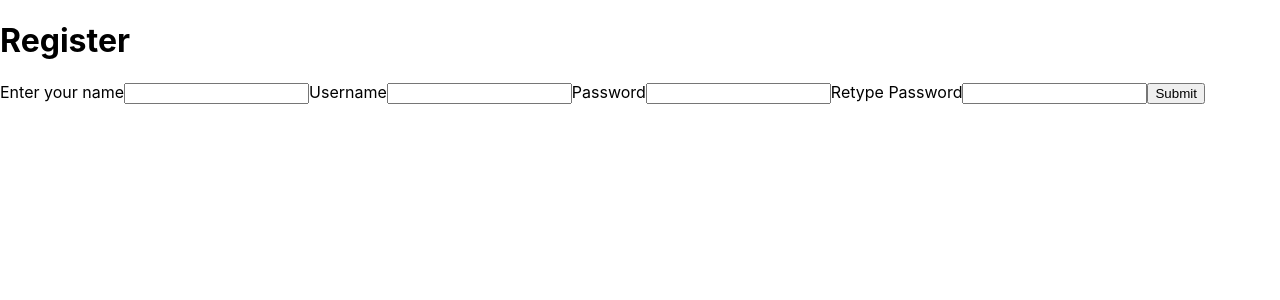
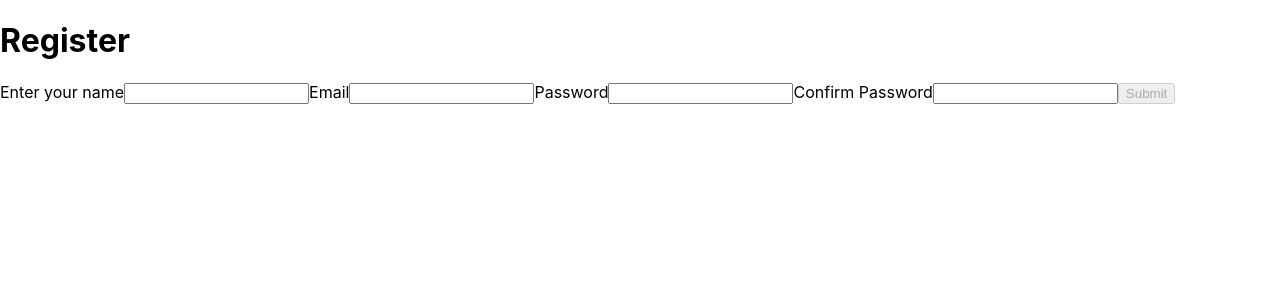
Before and after one commit to letlive419/socialMediaDataVisualization-master, a React (Create React App) app: page /Signup in a window 1280 px wide. Shown: the top 300 px of the page. Built offline with nearby package versions, Linux system fonts and the light colour scheme; no server answers.

Commit message:
Ready To test Signup

```diff
--- a/package.json
+++ b/package.json
@@ -12,6 +12,7 @@
     "@types/react-dom": "^18.3.0",
     "@types/uuid": "^10.0.0",
     "axios": "^1.7.3",
+    "bcrypt": "^5.1.1",
     "os-browserify": "^0.3.0",
     "path-browserify": "^1.0.1",
     "react": "^18.3.1",
--- /dev/null
+++ b/src/FirebaseAuth.js
@@ -0,0 +1,37 @@
+import {initializeApp} from "firebase/app";
+import {getAuth, createUserWithEmailAndPassword} from "firebase/auth";
+
+
+export default class FirebaseAuth  {
+    constructor(email, password) {
+        this.email = email;
+        this.password = password;
+
+        const firebaseConfig = {
+            apiKey: process.env.REACT_APP_API_KEY,
+            authDomain: "socialmediadatavisualizer.firebaseapp.com",
+            projectId: process.env.REACT_APP_PROJECT_ID,
+            storageBucket: "socialmediadatavisualizer.appspot.com",
+            messagingSenderId: process.env.REACT_APP_SENDER_ID,
+            appId: process.env.REACT_APP_APP_ID,
+            measurementId: "G-Q09VEC0PX1"
+        }
+
+        const app = initializeApp(firebaseConfig);
+        const auth = getAuth(app)
+
+        createUserWithEmailAndPassword(auth, email, password)
+        .then((userCredential) => {
+            const user = userCredential.user;
+            console.log(`Successfully logged in as ${user}`)
+        })
+        .catch((error) => {
+            const errorCode = error.code;
+            const errorMessage = error.message;
+            console.log(`ErrorCode = ${errorCode}, ErrorMessage: ${errorMessage}`)
+        })
+
+    }
+
+
+}
--- a/src/components/Signup.tsx
+++ b/src/components/Signup.tsx
@@ -1,10 +1,36 @@
-
+import { useState } from "react";
+import bcrypt from "bcrypt";
+import FirebaseAuth from "../FirebaseAuth";
 
 
 function Signup() {
 
+const [email, setEmail] = useState("");
+const [name, setName] = useState("");
+const [password, setPassword] = useState("");
+const [passwordToVerify, setPasswordToVerify] = useState("")
+const [submitValid, setSubmitValid] = useState(false)
+    const firebase = new FirebaseAuth()
+
+    console.log(firebase)
+
     function handleSubmit(event) {
         event.preventDefault()
+
+        if (submitValid) {
+            const firebase = new FirebaseAuth(email, password);
+        }
+
+    }
+
+    function handleMatching() {
+
+        if (password !== passwordToVerify){
+             alert("passwords must match");
+             setSubmitValid(false)
+            } else {
+                setSubmitValid(!submitValid)
+            }
 
     }
     return(
@@ -12,14 +38,14 @@ function Signup() {
             <h1> Register </h1>
             <form  onSubmit={handleSubmit}>
               <label htmlFor="name">Enter your name</label>
-              <input type="text" name="name"/>
-              <label htmlFor="username">Username</label>
-              <input type="text" name="username"/>
+              <input type="text" name="name" onChange={(e) => setName(e.target.value)}/>
+              <label htmlFor="email">Email</label>
+              <input type="email" name="email" onChange={(e) => setEmail(e.target.value)} required />
               <label htmlFor="password">Password</label>
-              <input type="password" name="password"/>
-              <label htmlFor="password">Retype Password</label>
-              <input type="password" name="password"/>
-              <button type="submit">Submit</button>
+              <input type="password" name="password" onChange={(e) => setPasswordToVerify(e.target.value)} pattern="(?=.*\d)(?=.*[a-z])(?=.*[A-Z]).{8,}" title="Must contain at least one number and one uppercase and lowercase letter, and at least 8 or more characters" required/>
+              <label htmlFor="password">Confirm Password</label>
+              <input type="password" name="password" onChange={(e) => setPassword(e.target.value)} pattern="(?=.*\d)(?=.*[a-z])(?=.*[A-Z]).{8,}" title="Must contain at least one number and one uppercase and lowercase letter, and at least 8 or more characters" onBlur={handleMatching} required/>
+              {!submitValid ? <button type="submit"disabled>Submit</button> : <button type="submit">Submit</button>}
             </form>
 
 
```
Also changed, not shown: 1 other file (tests, documents, lock files or other folders).
